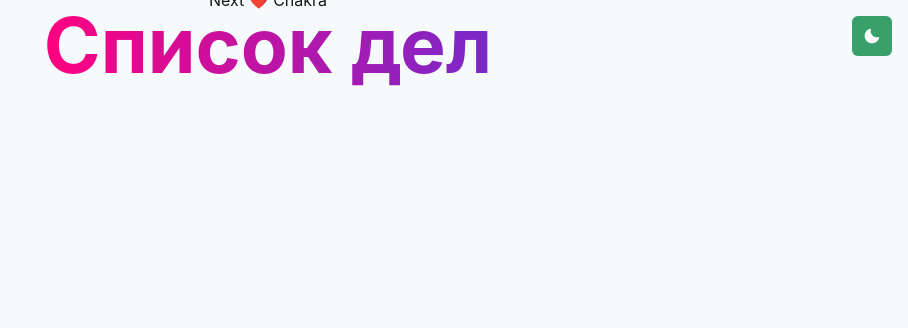
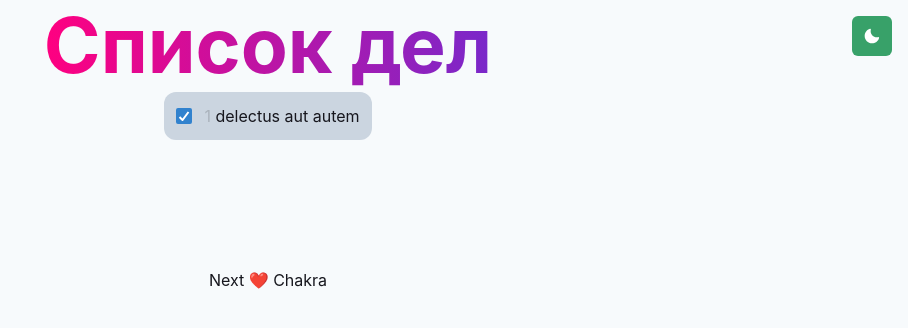
Before and after one commit to Orbit235/lesson-react, a Next.js app: page / in a window 1280 px wide. Shown: the top 328 px of the page, without its empty margins (372-1280 px from the left). Built offline with nearby package versions, Linux system fonts and the light colour scheme; no server answers.

Commit message:
feat add todo item

```diff
--- /dev/null
+++ b/src/components/TodoItem.tsx
@@ -0,0 +1,25 @@
+import { Checkbox, Flex, Text } from "@chakra-ui/react";
+import { FC } from "react";
+
+
+interface TodoItemProps {
+    serial: number
+    todo: {
+        userId: number
+        id: number
+        title: string
+        completed: boolean
+    }
+}
+const TodoItem: FC <TodoItemProps> = (props) => {
+    console.log (props.todo);
+
+    return (
+        <Flex rounded={'xl'} bg={"gray.300"} gap={3} p={3}>
+        <Checkbox isChecked={props.todo.completed} />
+        <Text> <Text as='span' color={'blackAlpha.300'}> {props.serial} </Text> {props.todo.title} </Text>
+        </Flex>
+ )
+}
+
+export default TodoItem
--- a/src/components/TodoList.tsx
+++ b/src/components/TodoList.tsx
@@ -1,6 +1,6 @@
 import { useEffect, useState } from "react"
 import { TodoApi } from "../api/todoApi"
-
+import TodoItem from "./TodoItem"
 const TodoList = () => {
     const [ todos, setTodos ] = useState([])
     const loadData = () => {
@@ -17,7 +17,14 @@
     loadData()
 }, [])
 
-    return <></>
+    return <div>
+        <TodoItem serial={1} todo = {{
+            userId: 1,
+            id: 1,
+            title: "delectus aut autem",
+            completed: true
+        }} />
+        </div>
 }
 
 export default TodoList
--- a/src/pages/index.tsx
+++ b/src/pages/index.tsx
@@ -12,10 +12,10 @@
 const Index = () => (
   <Container height="100vh">
     <Hero title='Список дел'/>
-    <Main>
+
 <TodoList />
 
-    </Main>
+
 
     <DarkModeSwitch />
     <Footer>
```
